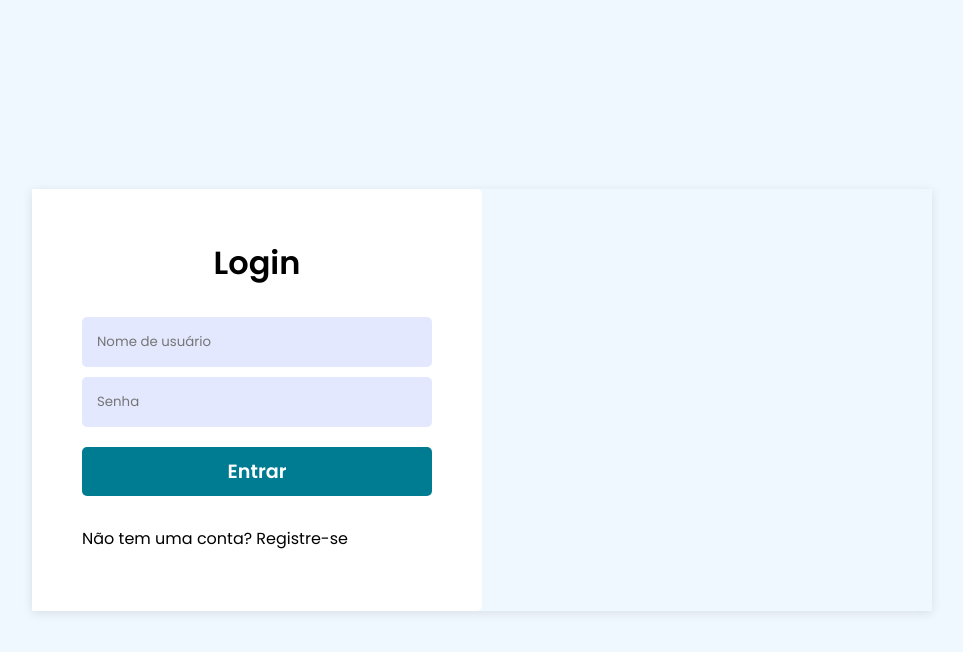
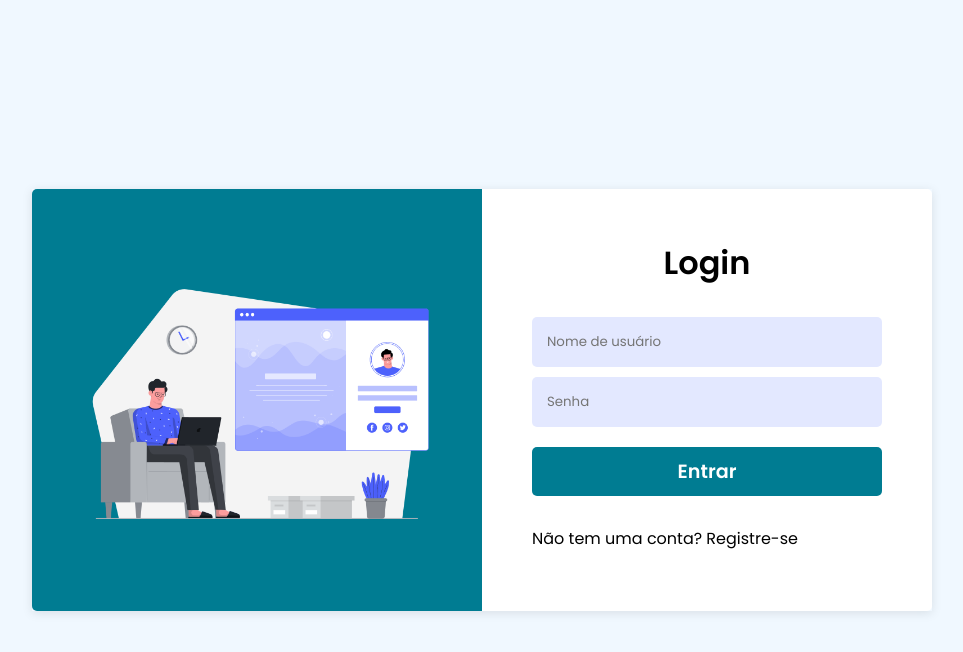
Before and after one commit to luccaszzzz/proj_reservatorio, a Django app: page /login/ in a window 1280 px wide. Shown: the top 652 px of the page, without its empty margins (158-1121 px from the left). Run offline with Django 5.2, Linux system fonts and the light colour scheme.

Commit message:
Imagem ilustrativa adicionada na tela de login

```diff
--- a/templates/login.html
+++ b/templates/login.html
@@ -10,6 +10,10 @@
 </head>
 <body>
     <div class="login-container">
+        <div class="login-img-box">
+          <img class="login-img" src="{% static 'img/img-login.png' %}" alt="Imagem de Cadastro" />
+        </div>
+
         <form class="login-box" method="post">
           {% csrf_token %}
           <h1 class="login-title">Login</h1>
```
